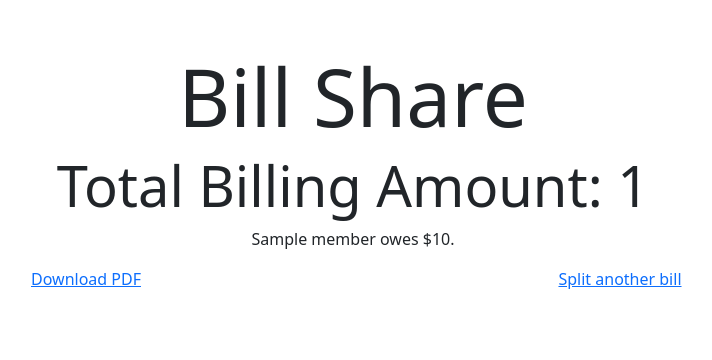
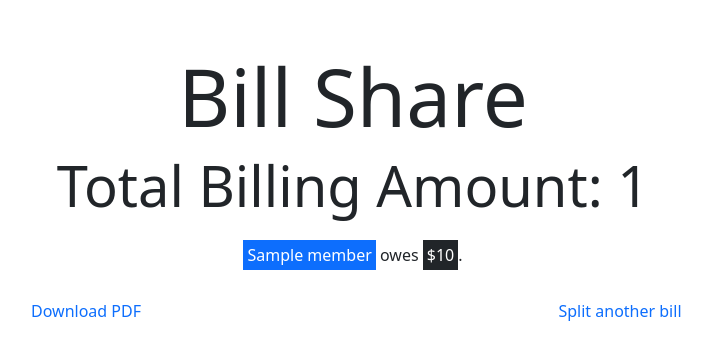
Before and after one commit to ImpendingKataclysm/bill_share_app_django, a Django app: template templates/main/results.html in a window 1280 px wide. Shown: the top 360 px of the page, without its empty margins (287-999 px from the left). Run offline with Django 4.2, Linux system fonts and the light colour scheme; the template is opened without the code that fills it: most values are stand-ins (such as "Sample title", 1, 10 or a date in 2020).

Commit message:
Added some colors to highlight page text and removed default underlines from the links.

```diff
--- a/templates/main/generate_bill.html
+++ b/templates/main/generate_bill.html
@@ -7,9 +7,9 @@
         <form method="post">
             {%  csrf_token %}
             {{ formset.management_form }}
-            <label for="billing_amount">Total Amount Due:</label>
+            <label for="billing_amount" class="text-bg-dark p-2">Total Amount Due:</label>
             <input type="text" id="billing_amount" name="billing_amount" value="{{ amount_due }}">
-            <p>How many days did each person spend here during the billing period?</p>
+            <p class="text-bg-primary p-3 mt-2">How many days did each person spend here during the billing period?</p>
             {% for form in formset %}
                 {{ form.name.label }}
                 {{ form.name }}
--- a/templates/main/index.html
+++ b/templates/main/index.html
@@ -4,8 +4,8 @@
 
 {% block content %}
     <div class="home_form form_wrap">
-        <p class="display-2">Take the stress out of splitting the bill!</p>
-        <p>How many people are sharing this bill?</p>
+        <p class="display-3">Take the stress out of splitting the bill!</p>
+        <p class="text-bg-primary p-3">How many people are sharing this bill?</p>
         <form method="post">
             {% csrf_token %}
             {{ form.as_p }}
--- a/templates/main/results.html
+++ b/templates/main/results.html
@@ -7,15 +7,19 @@
         <h2 class="display-4">Total Billing Amount: {{ total_billing_amount }}</h2>
         <ul class="list-unstyled">
             {% for member in party_members %}
-                <li>{{ member.name }} owes ${{ member.share_amount }}.</li>
+                <li class="p-3">
+                    <span class="text-bg-primary p-1">{{ member.name }}</span>
+                    owes
+                    <span class="text-bg-dark p-1">${{ member.share_amount }}</span>.
+                </li>
             {% endfor %}
         </ul>
         <div class="row">
             <div class="col">
-                <a href="{% url 'bill_share:generate_pdf' %}">Download PDF</a>
+                <a class="text-decoration-none" href="{% url 'bill_share:generate_pdf' %}">Download PDF</a>
             </div>
             <div class="col">
-                <a href="{% url 'bill_share:home' %}">Split another bill</a>
+                <a class="text-decoration-none" href="{% url 'bill_share:home' %}">Split another bill</a>
             </div>
         </div>
     </div>
```
